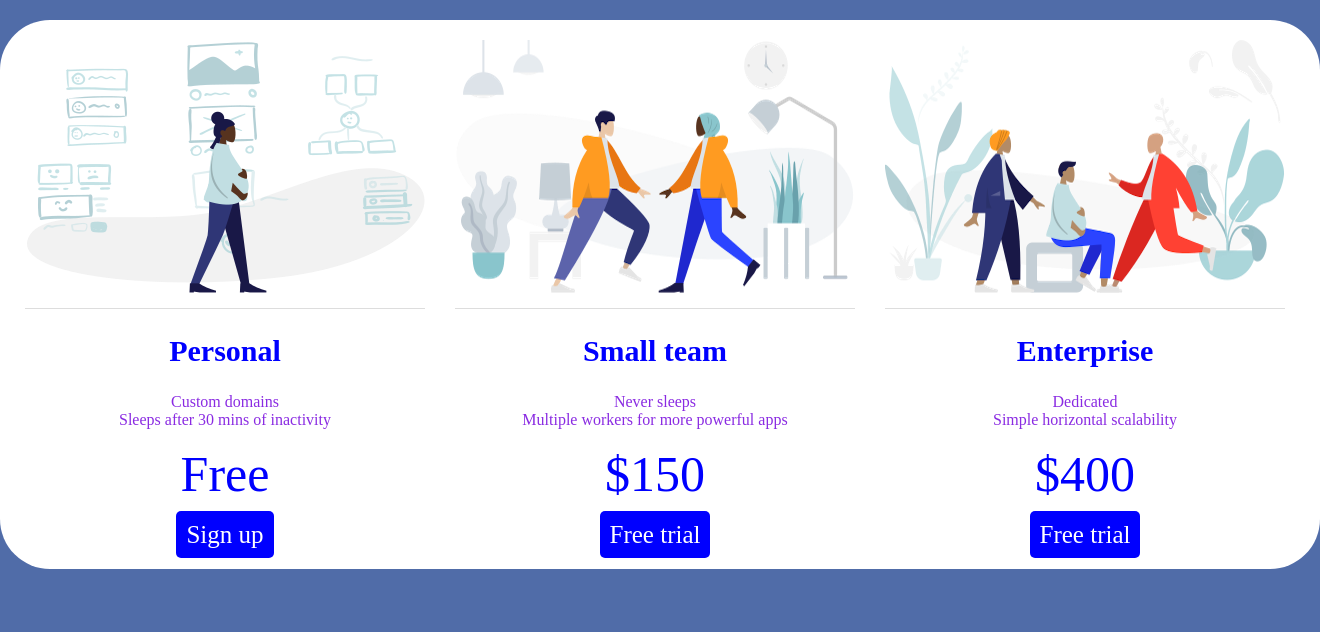
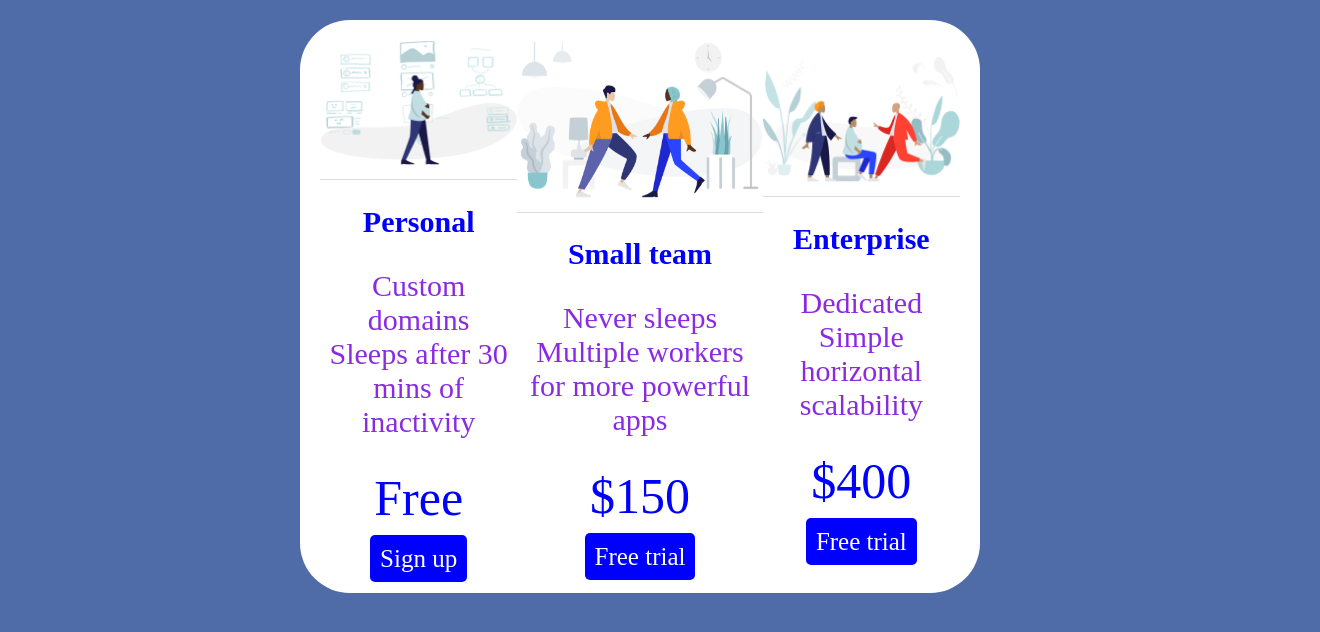
Before and after one commit to blackphoenix2972/Responsive-Website-Flexbox, a plain HTML site: page index.html in a window 1280 px wide. Shown: the whole page, 1320 px wide, since content can reach past the window. Drawn offline with Linux system fonts and the light colour scheme.

Commit message:
Improved design (mobile) V3.0

```diff
--- a/app.css
+++ b/app.css
@@ -81,6 +81,7 @@ body {
 
 .pricing-features {
     padding: 0px;
+    font-size: 30px;
 }
 
 .panel {
@@ -136,14 +137,29 @@ body {
     padding-top: 10px;
 }
 
-@media (min-width: 900px) {
+@media (min-width: 960px) {
     .panel {
         flex-direction: row;
         justify-content: space-around;
+        align-items: center;
         background-color: white;
         padding: 20px;
-        width: 100%;
+        width: 50%;
         height: 100%;
         margin-top: 20px;
     }
+
+    .pricing-plan {
+
+    }
+
+    .container {
+
+
+    display: flex;
+    justify-content: center;
+    align-items: center;
+
+
+    }
 }
```
